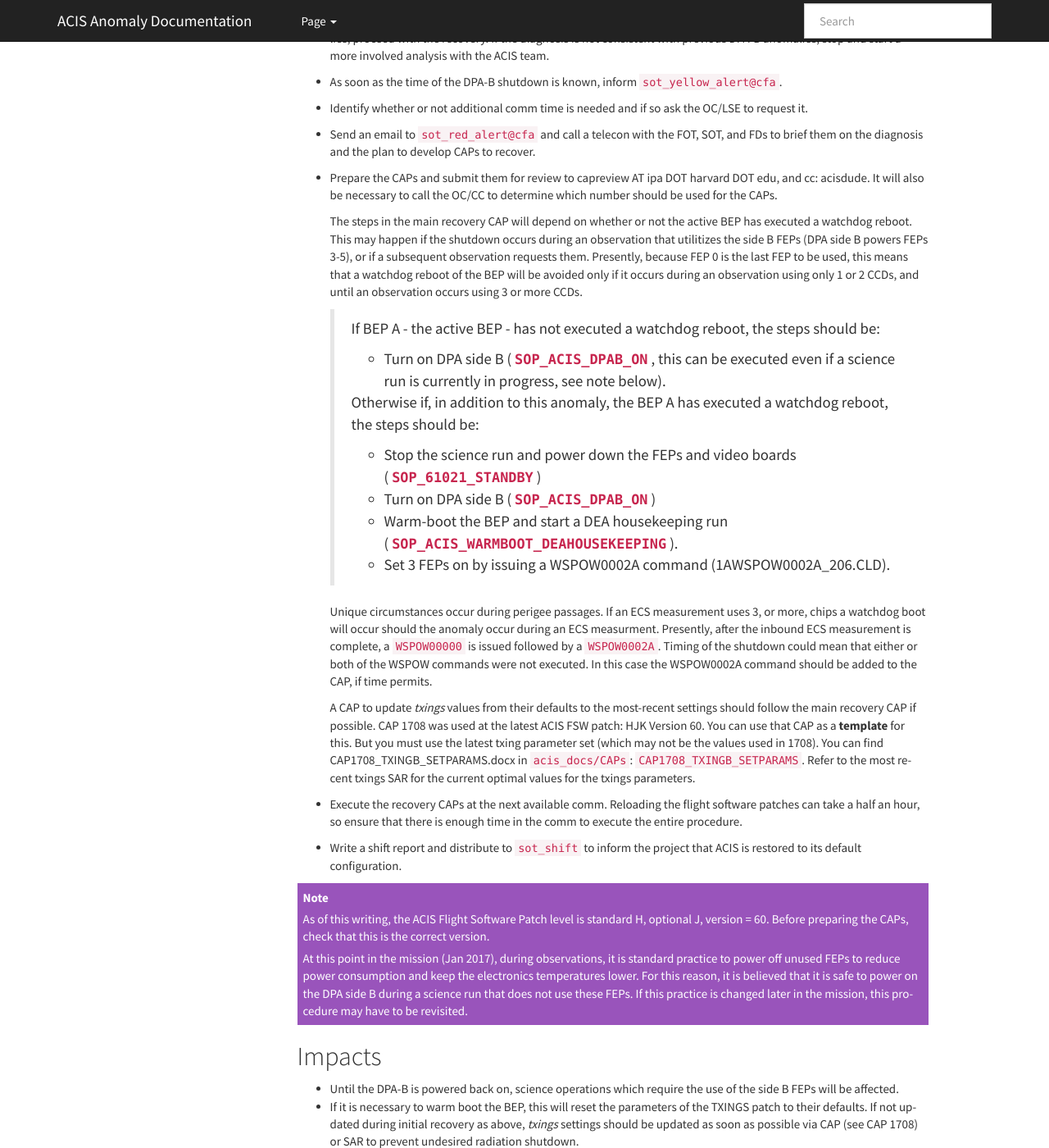
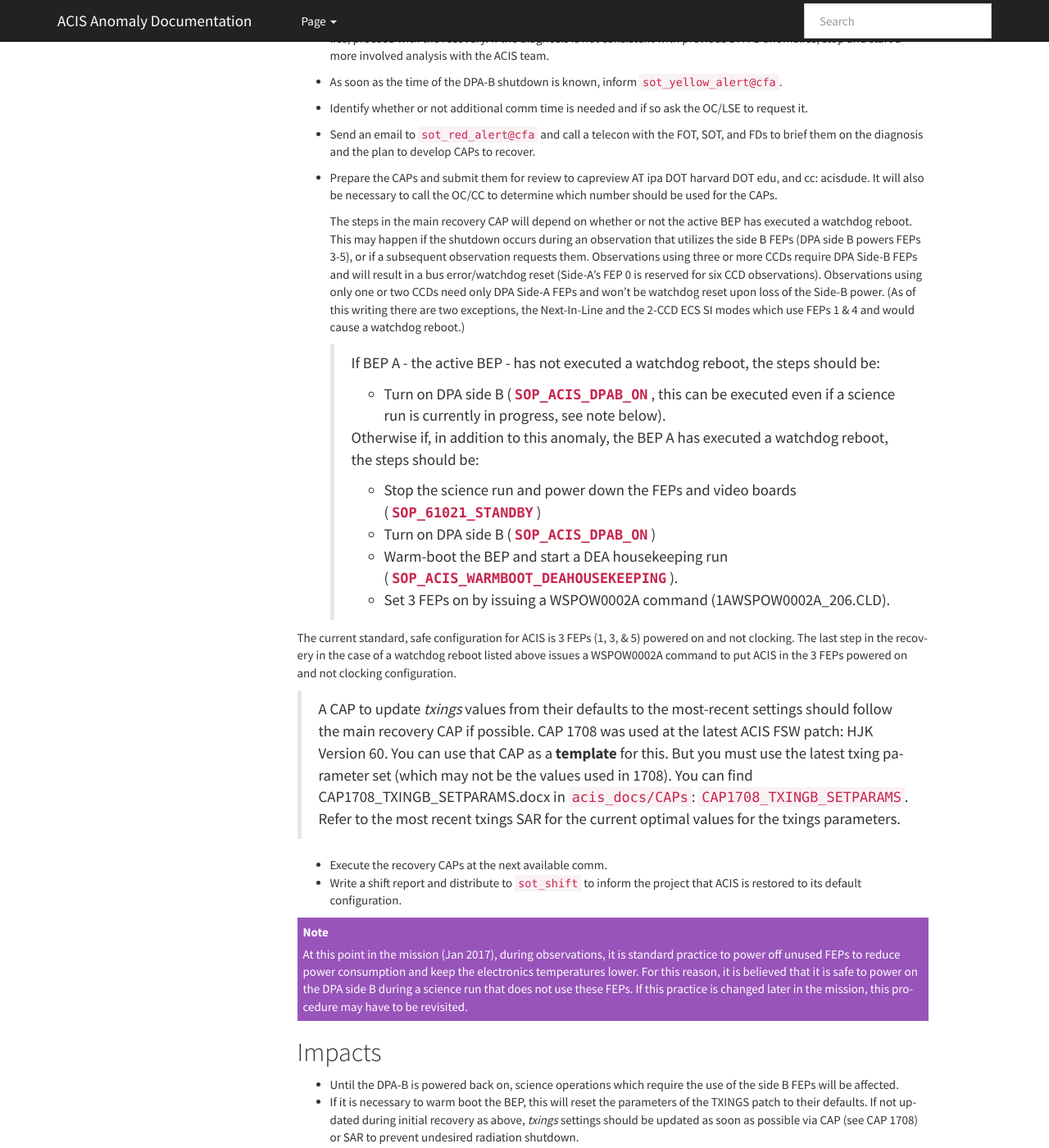
Before and after one commit to acisops/acis_anomaly_pages, a Sphinx documentation site: the page built from source/dpab_shutdown_bepa.rst, in a window 1280 px wide and 1400 px high, scrolled down 1322 px. Shown: the whole window at 82% size. Built offline with Sphinx 7.4.7, drawn with Linux system fonts in a browser that asks for light colours; some of the changed text lies outside the part shown.

Commit message:
Final Updates based upon comments

```diff
--- a/source/dpab_shutdown_bepa.rst
+++ b/source/dpab_shutdown_bepa.rst
@@ -90,10 +90,13 @@ Our real-time web pages will alert us and the Lead System Engineer will call us.
   It will also be necessary to call the OC/CC to determine which number should be used for the CAPs.
 
   The steps in the main recovery CAP will depend on whether or not the active BEP has executed a watchdog reboot.
-  This may happen if the shutdown occurs during an observation that utilitizes the side B FEPs
-  (DPA side B powers FEPs 3-5), or if a subsequent observation requests them. Presently, because
-  FEP 0 is the last FEP to be used, this means that a watchdog reboot of the BEP will be avoided
-  only if it occurs during an observation using only 1 or 2 CCDs, and until an observation occurs using 3 or more CCDs.
+  This may happen if the shutdown occurs during an observation that utilizes the side B FEPs
+  (DPA side B powers FEPs 3-5), or if a subsequent observation requests them.  Observations using three or more
+  CCDs require DPA Side-B FEPs and will result in a bus error/watchdog reset (Side-A's FEP 0 is reserved for six
+  CCD observations). Observations using only one or two CCDs need only DPA Side-A FEPs and won't be watchdog
+  reset upon loss of the Side-B power. (As of this writing there are two exceptions, the Next-In-Line and the 2-CCD
+  ECS SI modes which use FEPs 1 & 4 and would cause a watchdog reboot.)
+
 
      If BEP A - the active BEP - has not executed a watchdog reboot, the steps should be:
 
@@ -109,12 +112,9 @@ Our real-time web pages will alert us and the Lead System Engineer will call us.
      - Set 3 FEPs on by issuing a WSPOW0002A command (1AWSPOW0002A_206.CLD).
 
 
-  Unique circumstances occur during perigee passages. If an ECS
-  measurement uses 3, or more, chips a watchdog boot will occur should the
-  anomaly occur during an ECS measurment.  Presently, after the inbound ECS measurement is
-  complete, a ``WSPOW00000`` is issued followed by a ``WSPOW0002A``. Timing of the shutdown
-  could mean that either or both of the WSPOW commands were not executed.  In this case the
-  WSPOW0002A command should be added to the CAP, if time permits.
+The current standard, safe configuration for ACIS is 3 FEPs (1, 3, & 5) powered on and not clocking.
+The last step in the recovery in the case of a watchdog reboot listed above issues a WSPOW0002A
+command to put ACIS in the 3 FEPs powered on and not clocking configuration.
 
   A CAP to update *txings* values from their defaults to the most-recent settings should follow the
   main recovery CAP if possible.   CAP 1708  was used at the latest ACIS FSW patch: HJK Version 60.  You can
@@ -123,16 +123,12 @@ Our real-time web pages will alert us and the Lead System Engineer will call us.
   Refer to the most recent txings SAR for the current optimal values for the txings parameters.
 
 
-* Execute the recovery CAPs at the next available comm. Reloading the flight software patches can take
-  a half an hour, so ensure that there is enough time in the comm to execute the entire procedure.
+* Execute the recovery CAPs at the next available comm.
 
 * Write a shift report and distribute to ``sot_shift`` to inform the project that ACIS is restored
   to its default configuration.
 
 .. note::
-
-   As of this writing, the ACIS Flight Software Patch level is standard H, optional J, version = 60.
-   Before preparing the CAPs, check that this is the correct version.
 
    At this point in the mission (Jan 2017), during observations, it is standard practice to power off unused FEPs to
    reduce power consumption and keep the electronics temperatures lower. For this reason, it is
@@ -186,40 +182,11 @@ Relevant Procedures
 .. |cap1055_doc| replace:: DOC
 .. _cap1055_doc: https://occweb.cfa.harvard.edu/occweb/FOT/configuration/CAPs/1001_1100/CAP_1055_Turn_on_DPA_B/CAP_1055_Turn_on_DPA-B.doc
 
-.. |wsvidalldn| replace:: ``1A_WS007_164.CLD``
-.. _wsvidalldn: https://occweb.cfa.harvard.edu/occweb/FOT/configuration/archive/cld/1A_WS007_164.CLD
-
-.. |stdhoptjssc| replace:: ``I_ACIS_SW_STDHOPTJ.ssc``
-.. _stdhoptjssc: https://occweb.cfa.harvard.edu/occweb/FOT/configuration/products/ssc/I_ACIS_SW_STDHOPTJ.ssc
-
 .. |cap1708_pdf| replace:: PDF
 .. _cap1708_pdf: http://cxc.cfa.harvard.edu/acis/CAPs/CAP1708_TXINGB_SETPARAMS.pdf
 
 .. |cap1708_doc| replace:: DOC
 .. _cap1708_doc: http://cxc.cfa.harvard.edu/acis/CAPs/CAP1708_TXINGB_SETPARAMS.docx
-
-.. |stdhoptj| replace:: ``SOP_ACIS_SW_STDHOPTJ``
-.. _stdhoptj: https://occweb.cfa.harvard.edu/occweb/FOT/configuration/procedures/SOP/SOP_ACIS_SW_STDHOPTJ.pdf
-
-.. |stdhoptj_pdf| replace:: PDF
-.. _stdhoptj_pdf: https://occweb.cfa.harvard.edu/occweb/FOT/configuration/procedures/SOP/SOP_ACIS_SW_STDHOPTJ.pdf
-
-.. |stdhoptj_doc| replace:: DOC
-.. _stdhoptj_doc: https://occweb.cfa.harvard.edu/occweb/FOT/configuration/procedures/SOP/SOP_ACIS_SW_STDHOPTJ.doc
-
-
-.. |stdhoptjssc| replace:: ``I_ACIS_SW_STDHOPTJ.ssc``
-.. _stdhoptjssc: https://occweb.cfa.harvard.edu/occweb/FOT/configuration/products/ssc/I_ACIS_SW_STDHOPTJ.ssc
-
-
-.. |fptemp_121| replace:: ``SOT_SI_SET_ACIS_FP_TEMP_TO_M121C``
-.. _fptemp_121: https://occweb.cfa.harvard.edu/occweb/FOT/configuration/procedures/SOP/SOP_SI_SET_ACIS_FP_TEMP_TO_M121C.pdf
-
-.. |fptemp_121_pdf| replace:: PDF
-.. _fptemp_121_pdf: https://occweb.cfa.harvard.edu/occweb/FOT/configuration/procedures/SOP/SOP_SI_SET_ACIS_FP_TEMP_TO_M121C.pdf
-
-.. |fptemp_121_doc| replace:: DOC
-.. _fptemp_121_doc: https://occweb.cfa.harvard.edu/occweb/FOT/configuration/procedures/SOP/SOP_SI_SET_ACIS_FP_TEMP_TO_M121C.pdf
 
 
 SOT Procedures
@@ -230,10 +197,6 @@ SOT Procedures
 * `Warm Boot the Active ACIS BEP and Start DEA Housekeeping Run
   <http://cxc.cfa.harvard.edu/acis/cmd_seq/warmboot_hkp.pdf>`_
 
-  [ Do we need FP Temp Set in case the system configuration table got corrupted FSW 3.1.3.4 item #2]
-
-* `Set Focal Plane Temperature to -121 C <http://cxc.cfa.harvard.edu/acis/cmd_seq/setfp_m121.pdf>`_
-* `Flight Software Standard Patch H, Optional Patch J <http://cxc.cfa.harvard.edu/acis/cmd_seq/sw_stdhoptj.pdf>`_
 
 FOT Procedures
 ++++++++++++++
@@ -241,11 +204,6 @@ FOT Procedures
 * ``SOP_ACIS_DPAB_ON`` (|dpab_on_pdf|_) (|dpab_on_doc|_)
 * ``SOP_61021_STANDBY`` (|standby_pdf|_) (|standby_doc|_)
 * ``SOP_ACIS_WARMBOOT_DEAHOUSEKEEPING`` (|warmboot_pdf|_) (|warmboot_doc|_)
-
-  Again do we need the following two procedures to be listed just in case?
-
-* ``SOP_ACIS_SW_STDHOPTJ`` (|stdhoptj_pdf|_) (|stdhoptj_doc|_)
-* ``SOT_SI_SET_ACIS_FP_TEMP_TO_M121C`` (|fptemp_121_pdf|_) (|fptemp_121_doc|_)
 
 CLD Scripts
 +++++++++++
```
